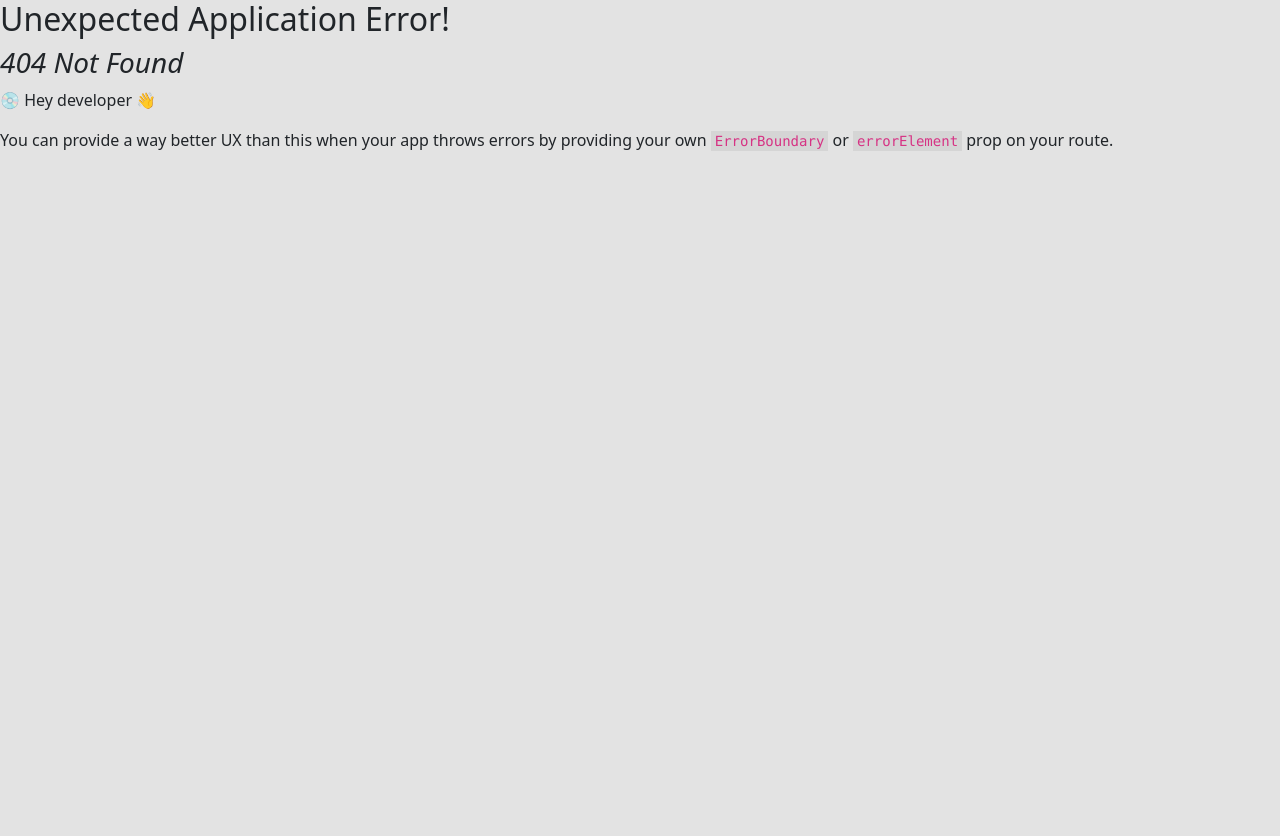
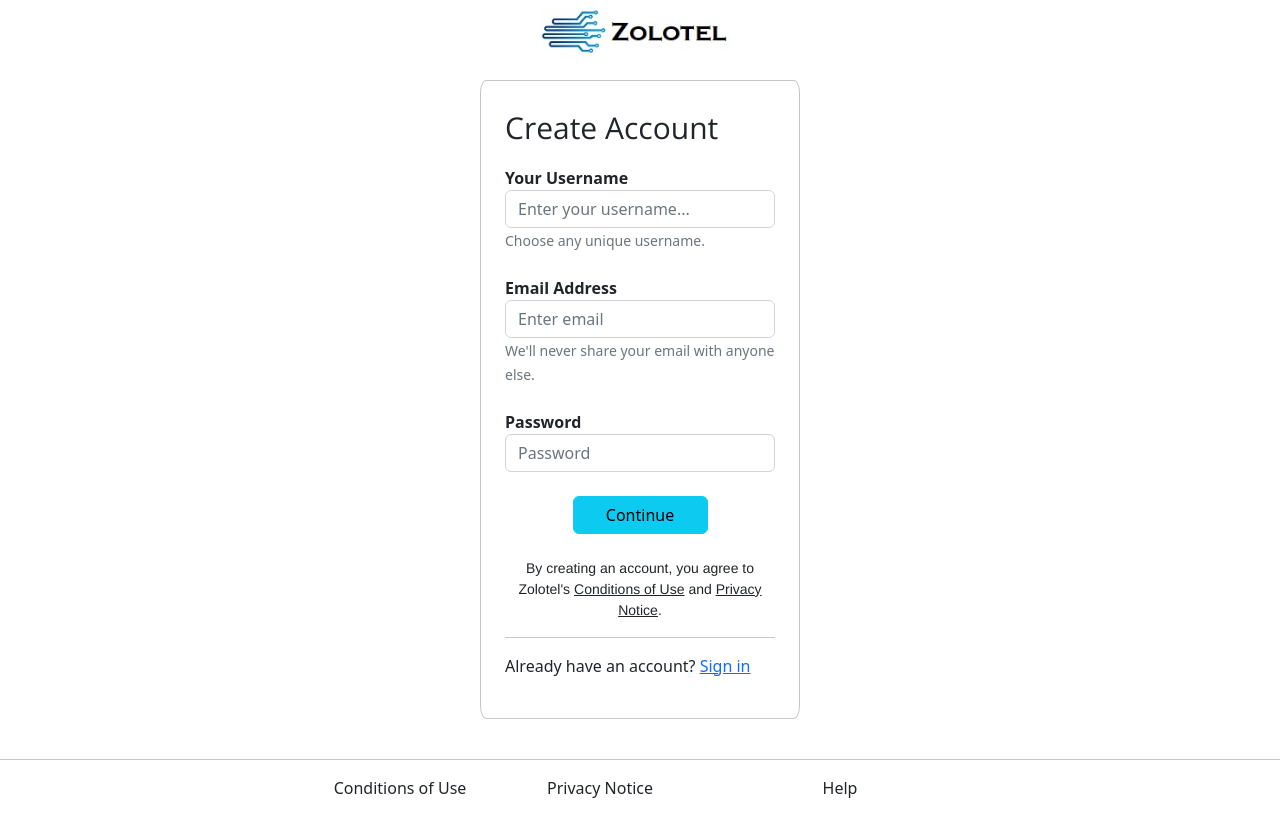
Before and after one commit to ifmycodecouldtalk/Zolotel, a React (Create React App) app: page /signup in a window 1280 px wide. Before the commit this address had no page. Shown: the top 836 px of the page. Before the commit the page ends 800 px from the top, so only its background shows below. Built offline with nearby package versions, Linux system fonts and the light colour scheme.

Commit message:
the signup page works hallelujah

```diff
--- a/package.json
+++ b/package.json
@@ -6,6 +6,7 @@
     "@testing-library/jest-dom": "^5.16.5",
     "@testing-library/react": "^13.4.0",
     "@testing-library/user-event": "^13.5.0",
+    "axios": "^1.1.0",
     "bcryptjs": "^2.4.3",
     "body-parser": "^1.20.0",
     "bootstrap": "^5.2.2",
@@ -24,7 +25,7 @@
     "web-vitals": "^2.1.4"
   },
   "scripts": {
-    "start": "react-scripts start",
+    "start": "nodemon server/server.js",
     "build": "react-scripts build",
     "test": "react-scripts test",
     "eject": "react-scripts eject"
--- a/src/pages/Home.js
+++ b/src/pages/Home.js
@@ -10,75 +10,75 @@ class Home extends React.Component {
     return (
       <div>
         {/* Image Carousel */}
-        <div id="carouselExampleControls" class="carousel slide myCarousel" data-bs-ride="carousel">
-            <div class="carousel-inner">
-                <div class="carousel-item active text-center item-1">
+        <div id="carouselExampleControls" className="carousel slide myCarousel" data-bs-ride="carousel">
+            <div className="carousel-inner">
+                <div className="carousel-item active text-center item-1">
                     <img src='elegoo_kit.jpg' className='elegoo-img downshift' alt='elegoo' />
                     <h1 className='elegoo-caption downshift'>We Sell Elegoo Kits for $39.99!</h1>
                 </div>
-                <div class="carousel-item text-center item-2">
+                <div className="carousel-item text-center item-2">
                     <img src='gboy.jpg' className='gboy-img downshift' alt='gboy' />
                     <h1 className='elegoo-caption downshift'>We Buy Old Electronics!</h1>
                 </div>
-                <div class="carousel-item text-center item-3">
+                <div className="carousel-item text-center item-3">
                     <img src='r_pi.jpg' className='r_pi-img downshift' alt='r_pi' />
                     <h1 className='elegoo-caption downshift'>Raspberry Pis For Sale!</h1>
                 </div>
             </div>
-            <button class="carousel-control-prev" type="button" data-bs-target="#carouselExampleControls" data-bs-slide="prev">
-                <span class="carousel-control-prev-icon" aria-hidden="true"></span>
-                <span class="visually-hidden">Previous</span>
+            <button className="carousel-control-prev" type="button" data-bs-target="#carouselExampleControls" data-bs-slide="prev">
+                <span className="carousel-control-prev-icon" aria-hidden="true"></span>
+                <span className="visually-hidden">Previous</span>
             </button>
-            <button class="carousel-control-next" type="button" data-bs-target="#carouselExampleControls" data-bs-slide="next">
-                <span class="carousel-control-next-icon" aria-hidden="true"></span>
-                <span class="visually-hidden">Next</span>
+            <button className="carousel-control-next" type="button" data-bs-target="#carouselExampleControls" data-bs-slide="next">
+                <span className="carousel-control-next-icon" aria-hidden="true"></span>
+                <span className="visually-hidden">Next</span>
             </button>
         </div>
         {/* Transition to Gallery with Gradient */}
         <div className='gradient-div'></div>
         {/* Gallery */}
-        <div class="container">
-            <div class="row">
-                <div class="col gallery-square p-2 m-3 text-center">
+        <div className="container">
+            <div className="row">
+                <div className="col gallery-square p-2 m-3 text-center">
                     <h3>Shop Our Newest Gadgets!</h3>
                     <img className='gallery-img' alt='gadgets' src='gadgets.png' />
                     <br />
-                    <a href='#'>Click Here to Learn More</a>
+                    <a href='#body'>Click Here to Learn More</a>
                 </div>
-                <div class="col gallery-square p-2 m-3 text-center">
+                <div className="col gallery-square p-2 m-3 text-center">
                     <h3>Tutorials, Instructions, Manuals, and More!</h3>
                     <img className='gallery-img' alt='books' src='books.jpg' />
                     <br />
-                    <a href='#'>Click Here to Learn More</a>
+                    <a href='#body'>Click Here to Learn More</a>
                 </div>
-                <div class="col gallery-square p-2 m-3 text-center">
+                <div className="col gallery-square p-2 m-3 text-center">
                     <h3>Popular, Bestsellers!</h3>
                     <img className='gallery-img' alt='ps5' src='ps5.jpg' />
                     <br />
-                    <a href='#'>Click Here to Learn More</a>
+                    <a href='#body'>Click Here to Learn More</a>
                 </div>
             </div>
         </div>
         <br />
-        <div class="container">
-            <div class="row">
-                <div class="col gallery-square p-2 m-3 text-center">
+        <div className="container">
+            <div className="row">
+                <div className="col gallery-square p-2 m-3 text-center">
                     <h3>Shop Our Newest Gadgets!</h3>
                     <img className='gallery-img' alt='gadgets' src='gadgets.png' />
                     <br />
-                    <a href='#'>Click Here to Learn More</a>
+                    <a href='#body'>Click Here to Learn More</a>
                 </div>
-                <div class="col gallery-square p-2 m-3 text-center">
+                <div className="col gallery-square p-2 m-3 text-center">
                     <h3>Tutorials, Instructions, Manuals, and More!</h3>
                     <img className='gallery-img' alt='books' src='books.jpg' />
                     <br />
-                    <a href='#'>Click Here to Learn More</a>
+                    <a href='#body'>Click Here to Learn More</a>
                 </div>
-                <div class="col gallery-square p-2 m-3 text-center">
+                <div className="col gallery-square p-2 m-3 text-center">
                     <h3>Popular, Bestsellers!</h3>
                     <img className='gallery-img' alt='ps5' src='ps5.jpg' />
                     <br />
-                    <a href='#'>Click Here to Learn More</a>
+                    <a href='#body'>Click Here to Learn More</a>
                 </div>
             </div>
         </div>
--- /dev/null
+++ b/src/pages/Signin.js
@@ -0,0 +1,16 @@
+import React from 'react';
+import './Signin.css';
+
+class Signin extends React.Component {
+    render(){
+        return(
+            <>
+                <div className='signup'>
+                    <h1 className='text-center'>Success</h1>
+                </div>
+            </>
+        )
+    }
+}
+
+export default Signin;
--- /dev/null
+++ b/src/pages/Signup.css
@@ -0,0 +1,22 @@
+.myLogo {
+    width: 200px;
+    height: auto;
+}
+body {
+    background-color: #ffffff;
+}
+.myForm {
+    position: relative;
+    margin-left: auto;
+    margin-right: auto;
+    border: 1px solid #C5C5C5;
+    border-radius: 2%;
+}
+.createAccount {
+    font-size: 30px;
+    font-family: 'Open Sans';
+}
+.zolotel-privacy {
+    font-size: 14px;
+    font-family: 'Helvetica';
+}
--- /dev/null
+++ b/src/pages/Signup.js
@@ -0,0 +1,129 @@
+import React from 'react';
+import './Signup.css';
+
+class Signup extends React.Component {
+    constructor(props){
+        super(props);
+        this.state = {
+            username: '',
+            email: '',
+            password: '',
+        };
+
+        this.handleSubmit = this.handleSubmit.bind(this);
+    }
+    handleSubmit = async (e) => {
+        e.preventDefault();
+        try {
+          let res = await fetch("http://localhost:3001/api/auth/signup", {
+            method: "POST",
+            headers: {
+                'Content-Type':'application/json',
+                'Accept':'application/json'
+            },
+            body: JSON.stringify({
+              username: this.state.username,
+              email: this.state.email,
+              password: this.state.password,
+            }),
+          });
+          let resJson = await res.json();
+          if (res.status === 200) {
+            this.setState({username: ''});
+            this.setState({email: ''});
+          } else {
+            alert('something went wrong');
+          }
+        } catch (err) {
+          console.log(err);
+        }
+    };
+    render(){
+        return(
+            <>
+                <div className='signin'>
+
+                    {/* Logo */}
+                    <div className='text-center'>
+                        <img src='/electronics-brand.jpg' alt='logo' className='myLogo mt-2' />
+                    </div>
+                    {/* Form */}
+                    <br />
+                    <div className='myForm w-25 p-4'>
+                        <form onSubmit={this.handleSubmit}>
+                            <p className='createAccount'>Create Account</p>
+                        {/* Name */}
+                        <div className="form-group">
+                            <label htmlFor="exampleInputEmail1"><b>Your Username</b></label>
+                            <input  type="text"
+                                    className="form-control input-form"
+                                    id="exampleInputName"
+                                    aria-describedby="nameHelp"
+                                    placeholder="Enter your username..."
+                                    onChange={(e) => this.setState({username: (e.target.value)})}
+                            />
+                            <small id="nameHelp" className="form-text text-muted">Choose any unique username.</small>
+                        </div>
+                        <br />
+                        {/* Email */}
+                        <div className="form-group">
+                            <label htmlFor="exampleInputEmail1"><b>Email Address</b></label>
+                            <input  type="email"
+                                    className="form-control"
+                                    id="exampleInputEmail1"
+                                    aria-describedby="emailHelp"
+                                    placeholder="Enter email"
+                                    onChange={(e) => this.setState({email: (e.target.value)})}
+                            />
+                            <small id="emailHelp" className="form-text text-muted">We'll never share your email with anyone else.</small>
+                        </div>
+                        <br />
+                        {/* Password */}
+                        <div className="form-group">
+                            <label htmlFor="exampleInputPassword1"><b>Password</b></label>
+                            <input  type="password"
+                                    className="form-control"
+                                    id="exampleInputPassword1"
+                                    placeholder="Password"
+                                    onChange={(e) => this.setState({password: (e.target.value)})}
+                            />
+                        </div>
+                        <br />
+                        {/* Re-type Password */}
+                        {/* Button */}
+                        <div className='text-center'>
+                            <button type="submit" className="btn btn-info w-50">Continue</button>
+                        </div>
+                        <br />
+                        {/* Privacy Notice */}
+                        <p className='zolotel-privacy text-center'>By creating an account, you agree to Zolotel's <u>Conditions of Use</u> and <u>Privacy Notice</u>.</p>
+                        {/* Already Have An Account? */}
+                        <hr />
+                        <p className='already'>Already have an account? <a href='/home'>Sign in</a></p>
+                        </form>
+                    </div>
+
+                    {/* Footer */}
+                    <br />
+                    <hr />
+                    <div className='container w-50 text-center'>
+                        <div className='row'>
+                            <div className='col-3'>
+                                <p>Conditions of Use</p>
+                            </div>
+                            <div className='col'>
+                                <p>Privacy Notice</p>
+                            </div>
+                            <div className='col'>
+                                <p>Help</p>
+                            </div>
+                        </div>
+                    </div>
+                    <br />
+                </div>
+            </>
+        )
+    }
+}
+
+export default Signup;
--- a/src/tools/Navbar.js
+++ b/src/tools/Navbar.js
@@ -1,4 +1,5 @@
 import React from 'react';
+import { Link } from 'react-router-dom';
 import 'bootstrap/js/dist/dropdown';
 import 'bootstrap/js/dist/collapse';
 
@@ -15,7 +16,7 @@ class Navbar extends React.Component {
                         <div className="collapse navbar-collapse" id="navbarSupportedContent">
                             <ul className="navbar-nav me-auto mb-2 mb-lg-0">
                                 <li className="nav-item">
-                                    <a className="nav-link" aria-current="page" href="#body">About</a>
+                                    <Link className="nav-link" aria-current="page" to="/home">Home</Link>
                                 </li>
                                 <li className="nav-item">
                                     <a className="nav-link" href="#body">Contact Us</a>
@@ -38,8 +39,8 @@ class Navbar extends React.Component {
                                 </li>
                             </ul>
                             <div className="d-flex">
-                                <button className="btn btn-outline-primary me-2" type="submit">Sign Up</button>
-                                <button className="btn btn-primary" type="submit">Sign In</button>
+                                <Link className="btn btn-outline-primary me-2" to='/signup'>Sign Up</Link>
+                                <Link className="btn btn-primary" to='/signin'>Sign In</Link>
                             </div>
                         </div>
                     </div>
```
Also changed, not shown: src/index.js (+11 -2 lines), src/services/auth.header.js (added, +10 -0 lines), src/services/auth.service.js (added, +38 -0 lines), src/services/user.service.js (added, +24 -0 lines), src/tools/EventBus.js (added, +13 -0 lines), public/books.jfif (deleted), src/pages/Signin.css (added).
